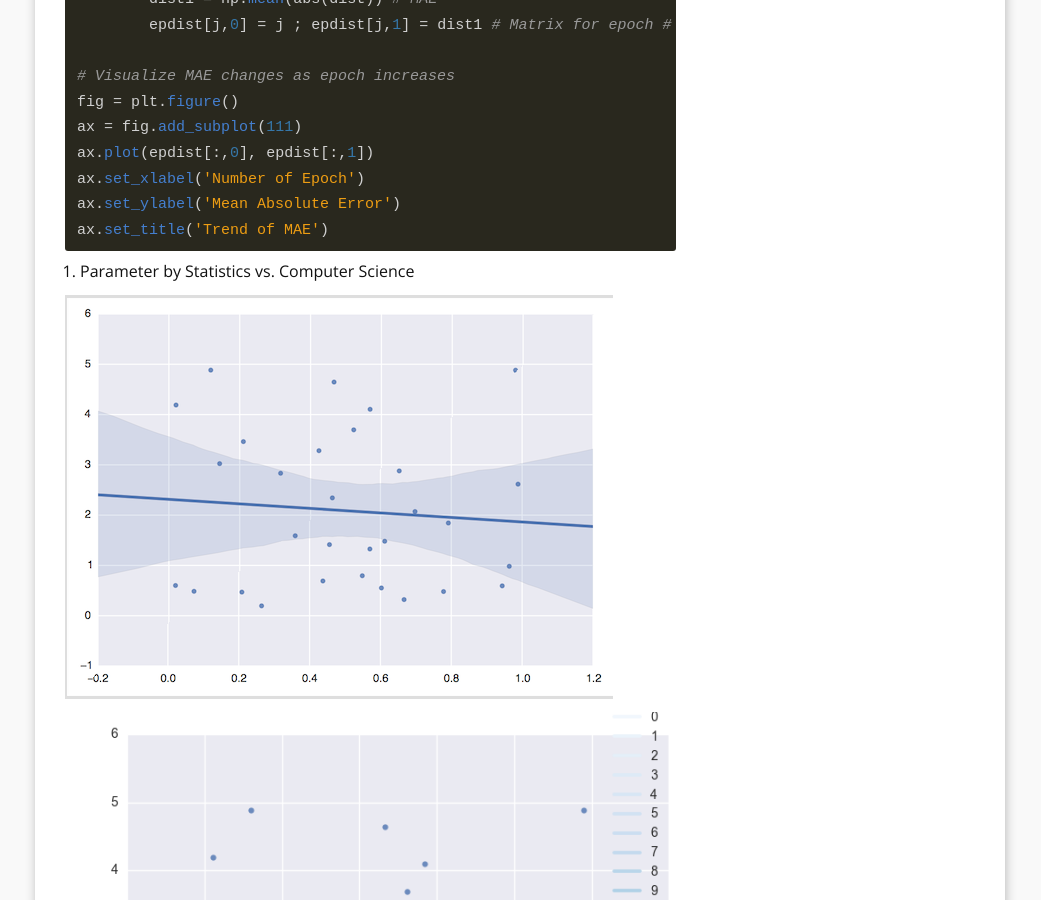
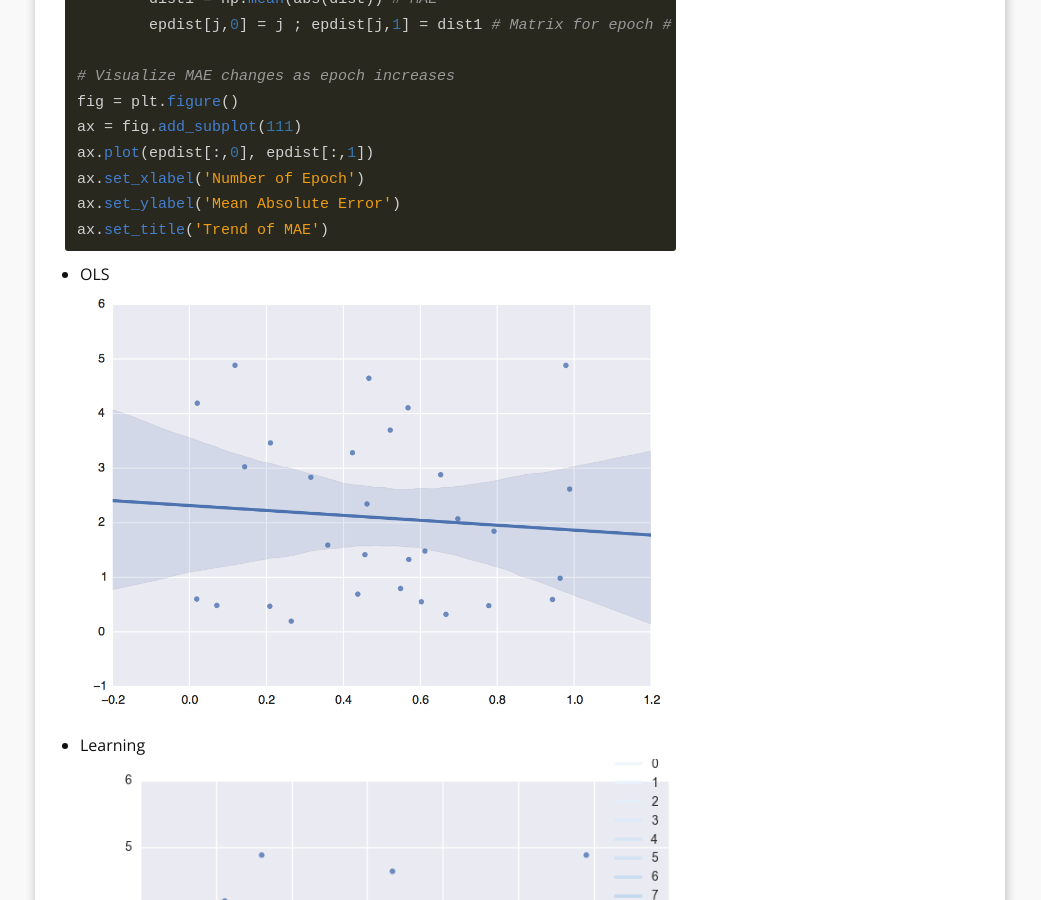
Before and after one commit to wonik/wonikjang.github.io, a Jekyll site: the page built from _posts/2017-04-30-stat_vs_cs.md, in a window 1280 px wide and 900 px high, scrolled down 2746 px. Shown: the whole window, without its empty margins (120-1161 px from the left). Built offline with Jekyll 4.4.1, drawn with Linux system fonts in a browser that asks for light colours; nearby versions of some CDN libraries; comment, search, counter and statistics services are not loaded.

Commit message:
Update 2017-04-30-stat_vs_cs.md

```diff
--- a/_posts/2017-04-30-stat_vs_cs.md
+++ b/_posts/2017-04-30-stat_vs_cs.md
@@ -90,10 +90,10 @@ ax.set_ylabel('Mean Absolute Error')
 ax.set_title('Trend of MAE')
 {% endhighlight %}
 
-2. Parameter by Statistics vs. Computer Science
+* OLS
+![regplot](/result_images/regplot.png  "regplot")
 
-![regplot](/result_images/regplot2.png  "regplot")
-
+* Learning
 ![learning_plot](/result_images/learning_plot.png  "learning_plot")
 
 
```
